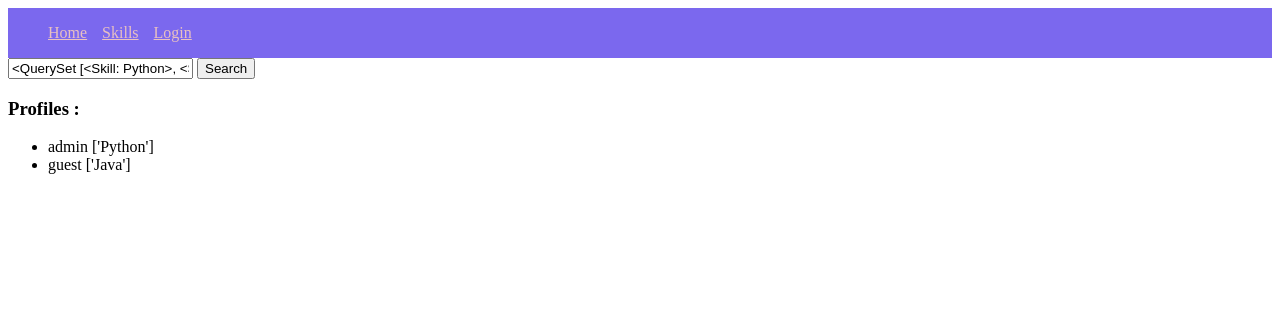
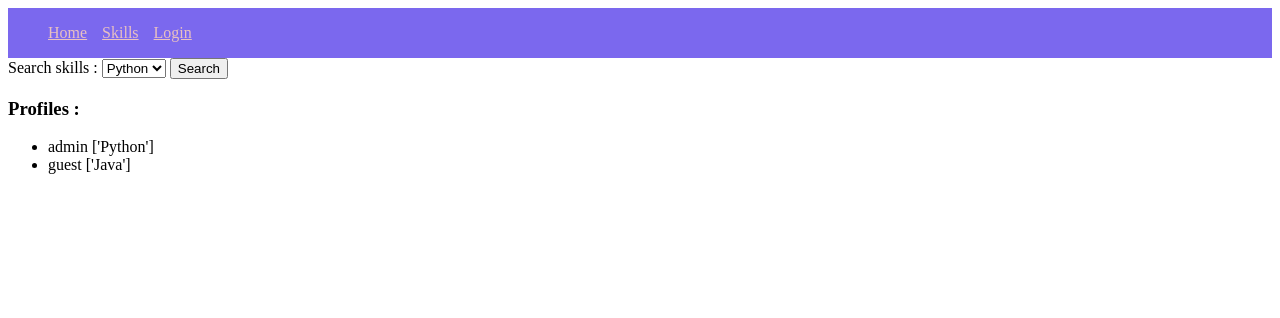
Before and after one commit to KMorere/django-eval, a Django app: template src/skills/templates/skills/home.html in a window 1280 px wide. Shown: the top 318 px of the page. Run offline with Django 5.2, Linux system fonts and the light colour scheme; the template is opened without the code that fills it: values that come from a table or form of the project are taken from there, others are empty; data comes from the database, SQL or seed files in the repository; both versions use the stored data as it was after the commit.

Commit message:
Modified homepage searchbar to a dropdown with all skills and added a date verification to avoid displaying old activities.

```diff
--- a/src/skills/models.py
+++ b/src/skills/models.py
@@ -44,3 +44,8 @@
     def __str__(self):
         return (f"[{self.activity_date}] " + self.needed_skill.__str__() + " : " +
                 f"\t{self.active_user} - {self.target_user}.")
+
+    @staticmethod
+    def display_activities(request):
+        return (Activity.objects.filter(activity_date__gt=timezone.now())
+                .filter(needed_skill__skill_name=request))
--- a/src/skills/templates/skills/home.html
+++ b/src/skills/templates/skills/home.html
@@ -5,7 +5,12 @@
 {% block content %}
     <form method="get">
     {% csrf_token %}
-        <input type="text" name="search" placeholder="Search skills..." value="{{skills}}">
+        <label for="search">Search skills :</label>
+        <select name="search" id="search">
+            {% for skill in skills %}
+                <option value="{{skill}}">{{skill}}</option>
+            {% endfor %}
+        </select>
         <button type="submit">Search</button>
     </form>
 {% if profiles %}
--- a/src/skills/views.py
+++ b/src/skills/views.py
@@ -7,15 +7,15 @@
 
 
 class HomeView(generic.ListView):
-    model = Profile
+    model = Activity
     template_name = "skills/home.html"
     context_object_name = "profiles"
     extra_context = {
-        "skills": "",
+        "skills": Skill.objects.all(),
     }
 
     def get_queryset(self):
-        return Activity.objects.filter(needed_skill__skill_name=self.request.GET.get("search", ""))
+        return self.model.display_activities(self.request.GET.get("search", ""))
 
 
 class SkillView(generic.ListView):
```
Also changed, not shown: src/db.sqlite3.
